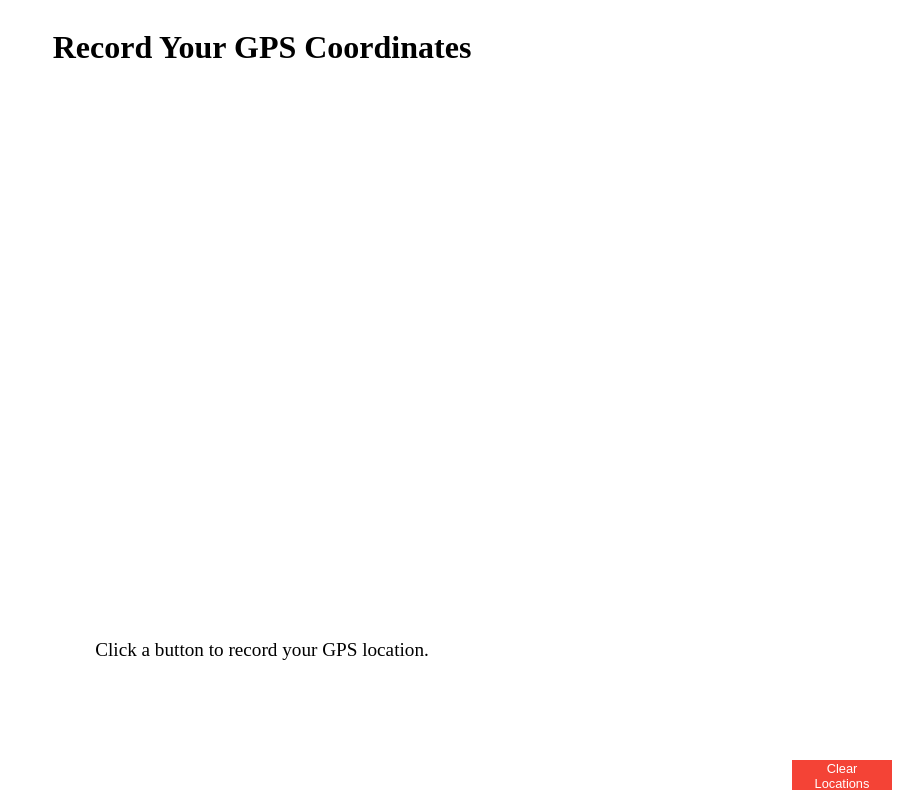
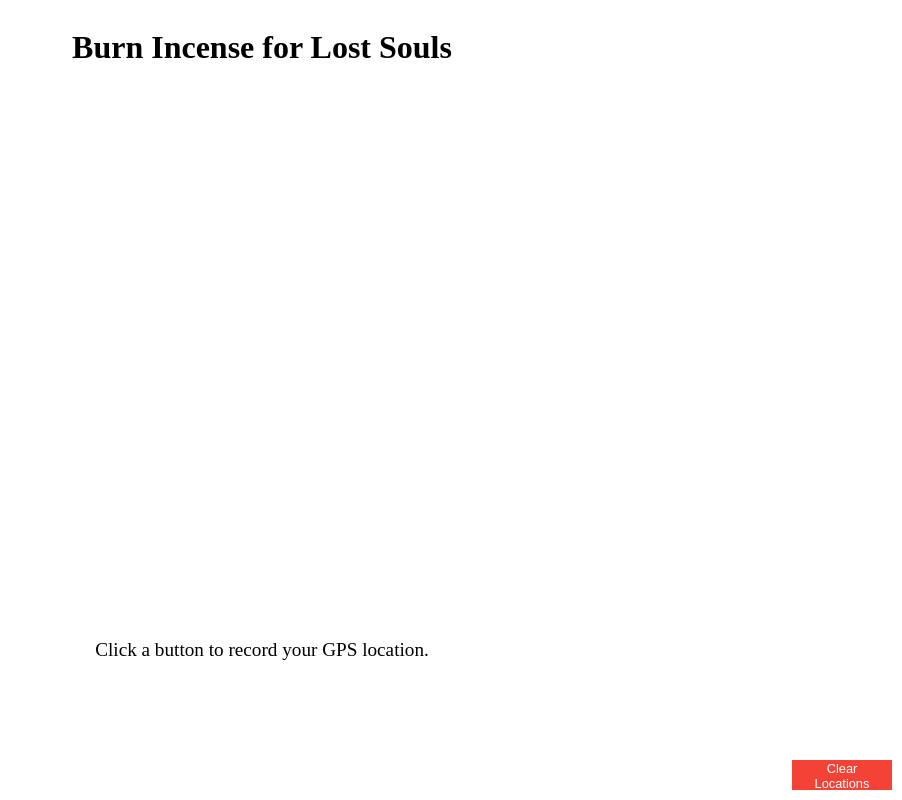
Before and after one commit to xdta/gps-tracker, a plain HTML site: page index.html in a window 1280 px wide. Shown: the whole page, without its empty margins (378-1280 px from the left). Drawn offline with Linux system fonts and the light colour scheme.

Commit message:
Updated website name

```diff
--- a/index.html
+++ b/index.html
@@ -67,7 +67,7 @@
     </style>
 </head>
 <body>
-    <h1>Record Your GPS Coordinates</h1>
+    <h1>Burn Incense for Lost Souls</h1>
 
     <div class="button-container">
         <button id="recordLeftBtn"></button>
```
